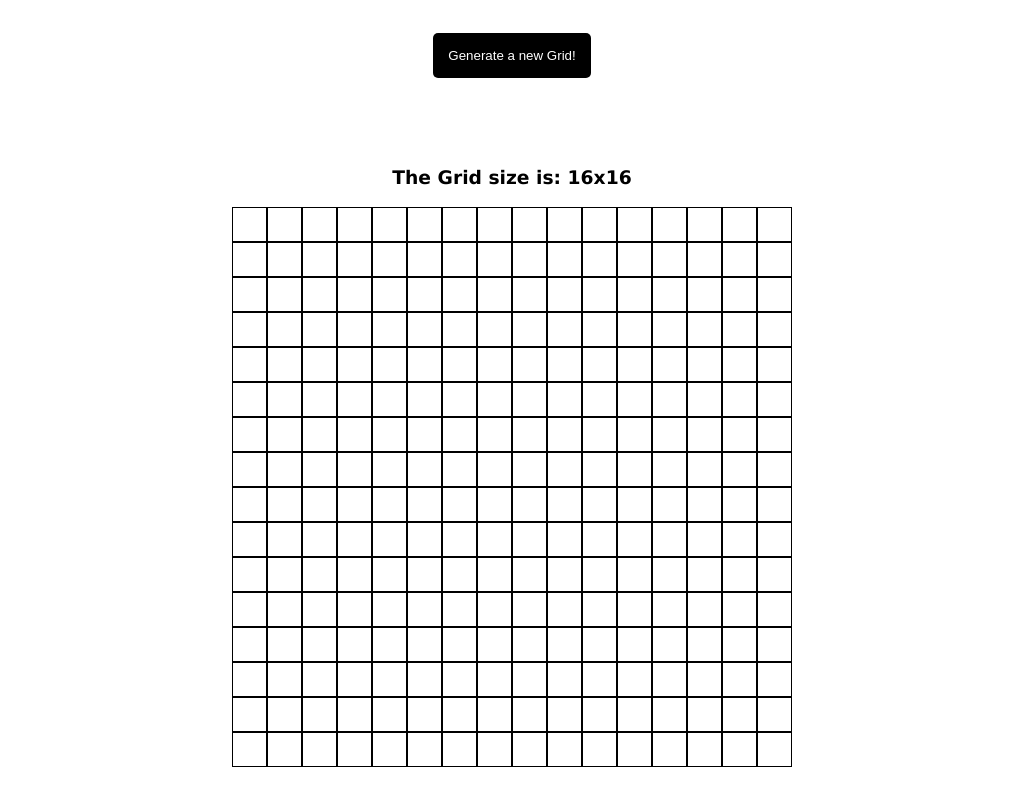
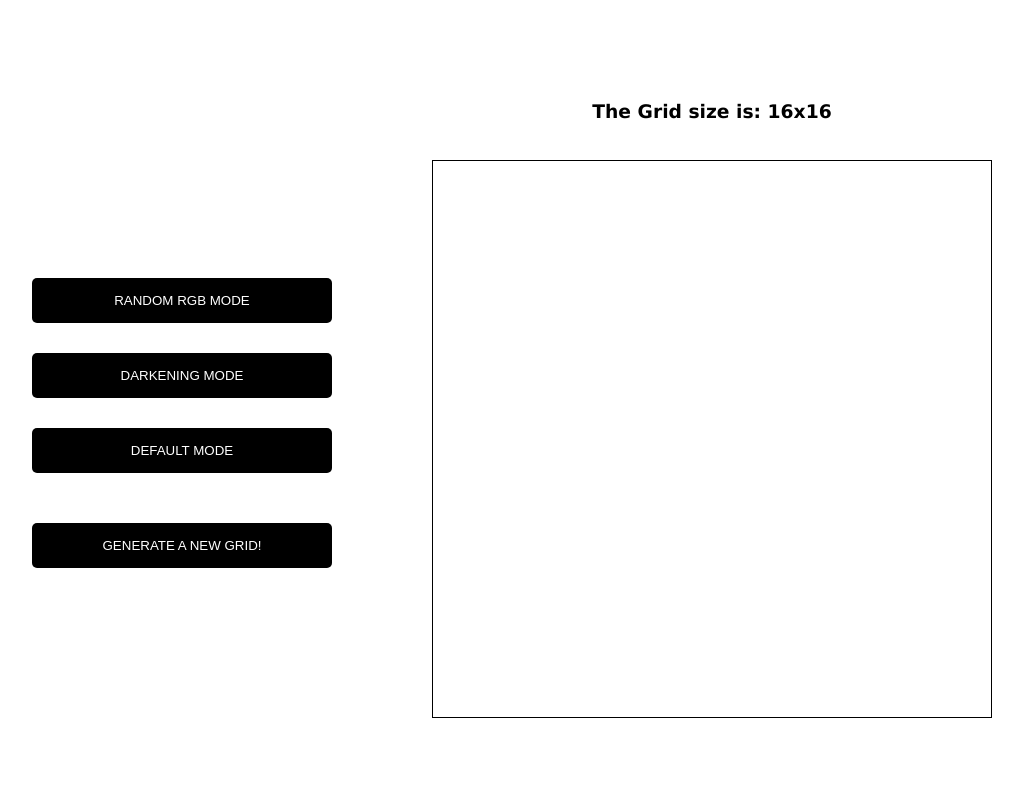
Before and after one commit to aliev008/Project-Etch-a-Sketch, a website with bundled scripts: page index.html in a window 1280 px wide. Shown: the whole page, without its empty margins (128-1151 px from the left). Built offline with nearby package versions, Linux system fonts and the light colour scheme.

Commit message:
feat: added state to app which allows to switch between different modes

```diff
--- a/index.html
+++ b/index.html
@@ -1,4 +1,5 @@
 <html lang="en">
+
 <head>
     <meta charset="UTF-8">
     <meta name="viewport" content="width=device-width, initial-scale=1.0">
@@ -6,11 +7,20 @@
     <link rel="stylesheet" href="./index.scss">
     <script type="module" src="./index.js" defer></script>
 </head>
+
 <body>
     <div id="container">
-        <button id="newGrid-btn">Generate a new Grid!</button>
-        <h3></h3>
-        <div id="grid"></div>
+        <div class="section sec-left">
+            <button class="btn rgb-btn">Random RGB mode</button>
+            <button class="btn darkening-btn">Darkening mode</button>
+            <button class="btn default-btn">Default mode</button>
+            <button class="btn newGrid-btn">Generate a new Grid!</button>
+        </div>
+        <div class="section sec-right">
+            <h3></h3>
+            <div id="grid"></div>
+        </div>
     </div>
 </body>
+
 </html>
--- a/index.js
+++ b/index.js
@@ -1,52 +1,20 @@
+import { generateGrid } from "./utils/generateGrid.js";
+import { newGridBtnHandler } from "./utils/newGridBtnHandler.js";
+
 document.addEventListener("DOMContentLoaded", () => {
   const container = document.getElementById("container");
-  const newGridBtn = document.getElementById("newGrid-btn");
+  const newGridBtn = document.querySelector(".newGrid-btn");
   const gridSizeText = container.querySelector("h3");
   const currentGrid = document.getElementById("grid");
 
-  function createGridElem(newSquareDimension) {
-    const gridElem = document.createElement("div");
+  const state = {
+    mode: "rgb",
+    color: "#000000",
+  };
 
-    gridElem.classList.add("grid-elem");
-    gridElem.style.width = `${newSquareDimension}px`;
-    gridElem.style.height = `${newSquareDimension}px`;
+  generateGrid(16, currentGrid, gridSizeText, state);
 
-    gridElem.addEventListener("mouseenter", () => {
-      gridElem.classList.add("active");
-    });
-
-    gridElem.addEventListener("mouseleave", () => {
-      setTimeout(() => {
-        gridElem.classList.remove("active");
-      }, 100);
-    });
-
-    return gridElem;
-  }
-
-  function generateGrid(size) {
-    const newSquareDimension = 560 / size;
-
-    currentGrid.innerHTML = "";
-
-    gridSizeText.textContent = `The Grid size is: ${size}x${size}`;
-
-    for (let i = 1; i <= size * size; i++) {
-      const gridElem = createGridElem(newSquareDimension);
-      currentGrid.appendChild(gridElem);
-    }
-  }
-
-  generateGrid(16);
-
-  newGridBtn.addEventListener("click", () => {
-    const newGridSize = Number(prompt("Enter new grid size here up to 100!"));
-
-    if (isNaN(newGridSize) || newGridSize < 1 || newGridSize > 100) {
-      alert("Please, enter a valid number from 1 to 100");
-      return;
-    }
-
-    generateGrid(newGridSize);
-  });
+  newGridBtn.addEventListener("click", () =>
+    newGridBtnHandler(currentGrid, gridSizeText, state)
+  );
 });
--- a/index.scss
+++ b/index.scss
@@ -14,22 +14,41 @@ body {
 
 #container {
     display: flex;
+    justify-content: center;
+    align-items: center;
+    gap: 100px;
+}
+
+
+.section {
+    display: flex;
     flex-direction: column;
     justify-content: center;
     align-items: center;
 }
 
-#newGrid-btn {
-    background: #000000;
-    color: #fff;
+.sec-right {
+    gap: 20px;
+}
+
+.sec-left {
+    height: 560px;
+    align-self: flex-end;
+}
+
+.btn {
     border: none;
     border-radius: 5px;
     padding: 15px;
     transition: all 0.3s ease-in-out;
-    margin-bottom: 70px;
+    margin-bottom: 30px;
+    background: #000000;
+    color: #fff;
+    width: 300px;
+    text-transform: uppercase;
 }
 
-#newGrid-btn:hover {
+.btn:hover {
     background: #fff;
     color: #000000;
     font-size: 1.05rem;
@@ -39,17 +58,29 @@ body {
     cursor: pointer;
 }
 
+
+.rgb-btn.active,
+.darkening-btn.active,
+.default-btn.active {
+    background: #c230c7;
+    color: #000000;
+    border: 1px solid #000000;
+}
+
+.default-btn {
+    margin-bottom: 50px;
+}
+
 #grid {
     display: flex;
     justify-content: center;
     align-items: center;
-    // gap: 5px;
     width: 560px;
     flex-wrap: wrap;
+    border: 1px solid black;
 }
 
 .grid-elem {
-    border: 1px solid black;
     width: 30px;
     height: 30px;
 }
--- /dev/null
+++ b/utils/createGridElem.js
@@ -0,0 +1,53 @@
+import { getRandomRgbValue } from "./getRandomRgbValue.js";
+
+export function createGridElem(newSquareDimension, state) {
+  const gridElem = document.createElement("div");
+  const { mode, color} = state;
+  console.log(color);
+
+  gridElem.classList.add("grid-elem");
+  gridElem.style.width = `${newSquareDimension}px`;
+  gridElem.style.height = `${newSquareDimension}px`;
+
+  if (mode === "default") {
+    gridElem.addEventListener("mouseenter", () => {
+      gridElem.classList.add("active");
+    });
+
+    gridElem.addEventListener("mouseleave", () => {
+      setTimeout(() => {
+        // gridElem.classList.remove("active");
+      }, 100);
+    });
+  }
+
+  if (mode === "rgb") {
+    gridElem.addEventListener("mouseenter", () => {
+      gridElem.style.backgroundColor = getRandomRgbValue();
+    });
+
+    gridElem.addEventListener("mouseleave", () => {
+      setTimeout(() => {
+        // gridElem.classList.remove("active");
+      }, 100);
+    });
+  }
+
+  if (mode === "darkening") {
+    gridElem.style.opacity = 0;
+    gridElem.style.backgroundColor = color;
+    let opacity = 0;
+    gridElem.addEventListener("mouseenter", () => {
+      opacity += 0.1;
+      gridElem.style.opacity = opacity;
+    });
+
+    gridElem.addEventListener("mouseleave", () => {
+      setTimeout(() => {
+        // gridElem.classList.remove("active");
+      }, 100);
+    });
+  }
+
+  return gridElem;
+}
--- /dev/null
+++ b/utils/generateGrid.js
@@ -0,0 +1,14 @@
+import { createGridElem } from "./createGridElem.js";
+
+export function generateGrid(size, currentGrid, gridSizeText, state) {
+  const newSquareDimension = 556 / size;
+
+  currentGrid.innerHTML = "";
+
+  gridSizeText.textContent = `The Grid size is: ${size}x${size}`;
+
+  for (let i = 1; i <= size * size; i++) {
+    const gridElem = createGridElem(newSquareDimension, state);
+    currentGrid.appendChild(gridElem);
+  }
+}
--- /dev/null
+++ b/utils/getRandomNumber.js
@@ -0,0 +1,3 @@
+export function getRandomNumber(max) {
+    return Math.floor(Math.random() * max);
+}
--- /dev/null
+++ b/utils/getRandomRgbValue.js
@@ -0,0 +1,7 @@
+import { getRandomNumber } from "./getRandomNumber.js";
+
+export function getRandomRgbValue() {
+  return `rgb(${getRandomNumber(256)},${getRandomNumber(256)},${getRandomNumber(
+    256
+  )})`;
+}
--- /dev/null
+++ b/utils/newGridBtnHandler.js
@@ -0,0 +1,12 @@
+import { generateGrid } from "./generateGrid.js";
+
+export function newGridBtnHandler(currentGrid, gridSizeText, state) {
+  const newGridSize = Number(prompt("Enter new grid size here up to 100!"));
+
+  if (isNaN(newGridSize) || newGridSize < 1 || newGridSize > 100) {
+    alert("Please, enter a valid number from 1 to 100");
+    return;
+  }
+
+  generateGrid(newGridSize, currentGrid, gridSizeText, state);
+}
```
Also changed, not shown: 1 other file.
